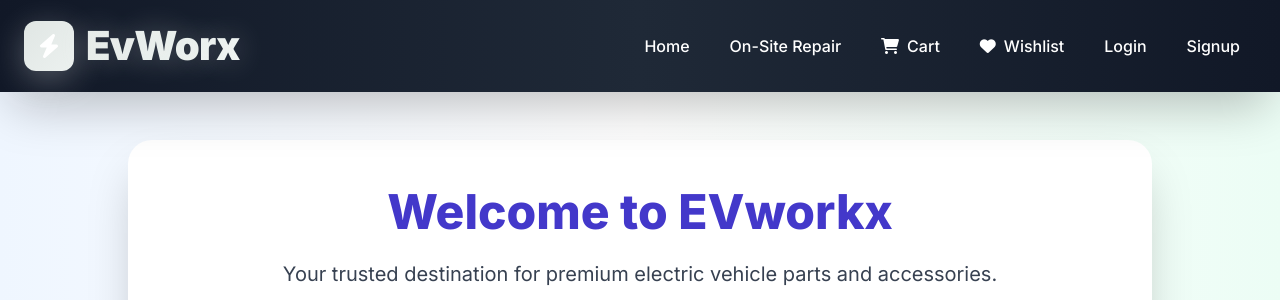
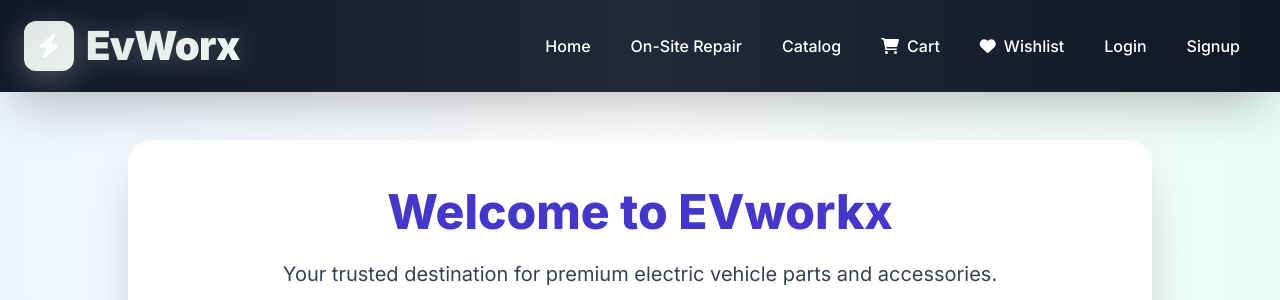
Before and after one commit to sayout-de003/EvWorx, a Django app: template core/templates/core/about.html in a window 1280 px wide. Shown: the top 300 px of the page. Run offline with Django 5.2, Linux system fonts and the light colour scheme; the template is opened without the code that fills it, so the values that code supplies are empty.

Commit message:
updated catelog issue

```diff
--- a/core/templates/core/base.html
+++ b/core/templates/core/base.html
@@ -245,6 +245,7 @@
                     <a href="{% url 'homepage' %}" class="nav-link text-white font-medium">Home</a>
                     <a href="{% url 'onsite_repair_booking' %}" class="nav-link text-white font-medium">On-Site
                         Repair</a>
+                    <a href="{% url 'catalog' %}" class="nav-link text-white font-medium">Catalog</a>
                     {% if user.is_authenticated %}
                     {% if user.is_staff %}
                     <a href="{% url 'admin_management_hub' %}" class="nav-link text-white font-medium">
```
